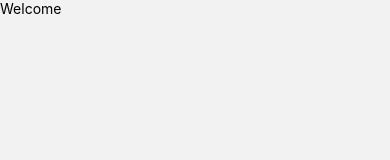
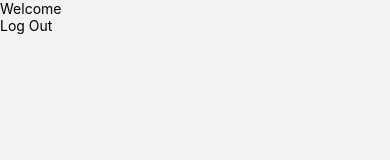
Before and after one commit to BrightCoders-Institute/reto-reservacion-de-vuelos-ghostbusters, a React Native app in the folder AppVuelos/: screen /Test in a window 390 px wide. Shown: the top 160 px of the page. Built offline with nearby package versions, Linux system fonts and the light colour scheme; what @react-native-google-signin/google-signin would draw is missing.

Commit message:
Implemented Google Sign-Out functionality
- Added the necessary components and methods to handle the Google Sign-Out process.
- Implemented the logic to sign out the user from their Google account.

Co-authored-by: Eduardoespl <eduardoesp3317@gmail.com>

```diff
--- a/AppVuelos/screens/test.tsx
+++ b/AppVuelos/screens/test.tsx
@@ -1,10 +1,30 @@
-import react from 'react';
-import {View, Text} from 'react-native';
+import React from 'react';
+import {View, Text, Pressable} from 'react-native';
+import auth, {FirebaseAuthTypes} from '@react-native-firebase/auth';
+import { useNavigation } from '@react-navigation/native';
+import handleLogOut from '../hooks/HandleLogOut';
 
 function Test(): JSX.Element {
-  return(
+  const navigation = useNavigation<any>();
+
+  const handleOnLogOut = async () => {
+    console.log('handleOnLogOut executed');
+    try {
+      console.log('Before handleLogOut');
+      await handleLogOut();
+      console.log('After handleLogOut');
+      navigation.replace('Login');
+    } catch (error) {
+      console.log('Error:', error);
+    }
+  };
+
+  return (
     <View>
       <Text>Welcome</Text>
+      <Pressable onPress={handleOnLogOut}>
+        <Text>Log Out</Text>
+      </Pressable>
     </View>
   );
 }
```
